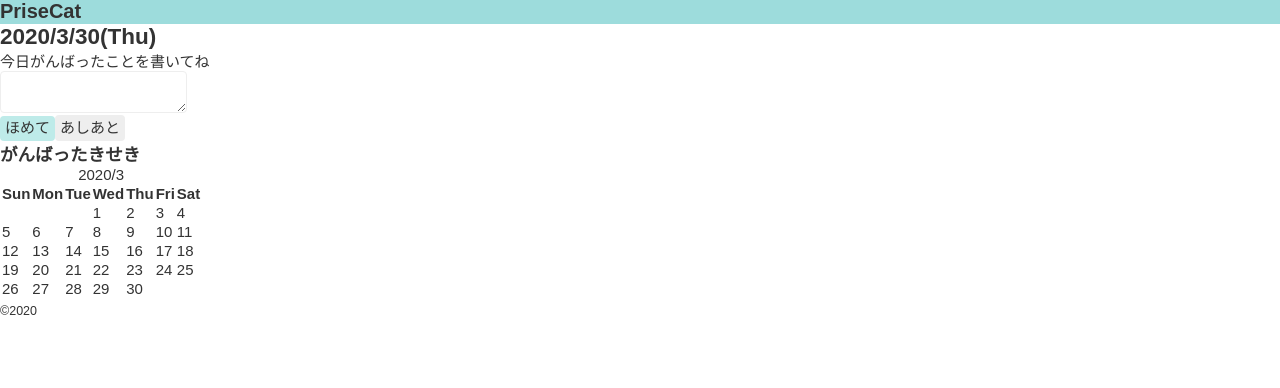
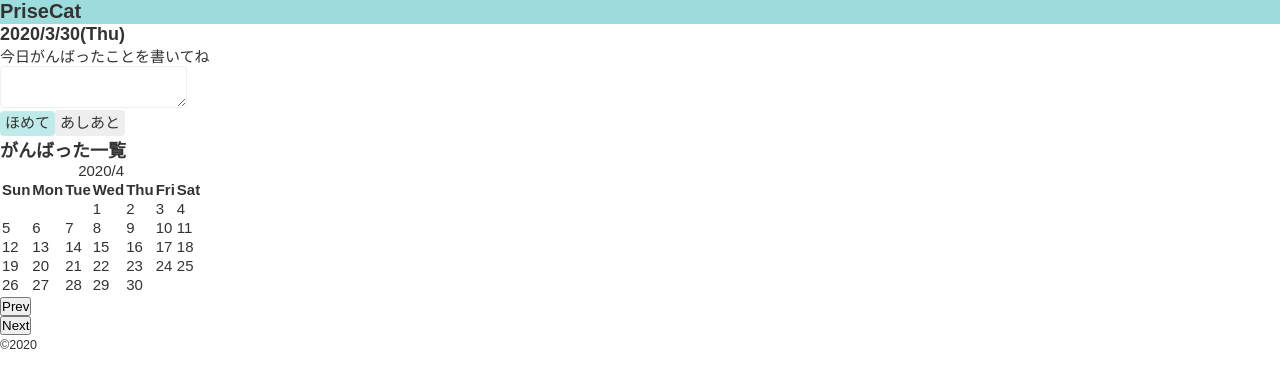
Before and after one commit to harutete/praise-cat, a React (Create React App) app: page / in a window 1280 px wide. Shown: the top 388 px of the page. Built offline with nearby package versions, Linux system fonts and the light colour scheme.

Commit message:
Fix: カレンダーとh2をコンポーネント化する

```diff
--- /dev/null
+++ b/src/components/Calender/index.tsx
@@ -0,0 +1,100 @@
+import React, { useState } from 'react'
+import styled from 'styled-components'
+
+//Component
+import Heading02 from '../atoms/Heading02'
+
+const Calender = () => {
+  const fetchCurrentDate = () => {
+    const date = new Date()
+    const year = date.getFullYear()
+    const month = date.getMonth() + 1
+
+    return `${year}/${month}`
+  }
+  const drawingCalendar = (year?: number, month?: number): (string | number)[][] => {
+    const date = new Date()
+    const currentYear = year || date.getFullYear()
+    const currentMonth = month ? month - 1 : date.getMonth()
+    const startDate = new Date(currentYear, currentMonth, 1)
+    const startWeekDay = startDate.getDay()
+    const endDate = new Date(currentYear, currentMonth + 1, 0)
+    const endDay = endDate.getDate()
+    const dateArr = []
+    let row
+    let col
+    let day = 1
+
+    for (row = 0; row < 6; row++) {
+      const weekArr = []
+      for(col = 0; col < 7; col++) {
+        if (row === 0 && startWeekDay > col) {
+          weekArr.push('')
+        } else if (day > endDay) {
+          weekArr.push('')
+          day++
+        } else {
+          weekArr.push(day)
+          day++
+        }
+      }
+
+      dateArr.push(weekArr)
+    }
+
+    return dateArr
+  }
+  const date = fetchCurrentDate()
+  const currentCalendar = drawingCalendar()
+  const [ currentDate, setCurrentDate ] = useState(date)
+  const [ calender, setCalendar ] = useState(currentCalendar)
+  const reRenderCalender = (event: any) => {
+    const state = event.target.getAttribute('data-pagenation')
+    const dateArr = currentDate.split('/').map(date => parseInt(date, 10))
+    if (state === 'prev') {
+      const year = dateArr[1] === 1 ? dateArr[0] -1 : dateArr[0]
+      const month = dateArr[1] === 1 ? 12 : dateArr[1] - 1
+      const renderCalender = drawingCalendar(year, month)
+      setCurrentDate(`${year}/${month}`)
+      setCalendar(renderCalender)
+    } else {
+      const year = dateArr[1] === 12 ? dateArr[0] + 1 : dateArr[0]
+      const month = dateArr[1] === 12 ? 1 : dateArr[1] + 1
+      const renderCalender = drawingCalendar(year, month)
+      setCurrentDate(`${year}/${month}`)
+      setCalendar(renderCalender)
+    }
+  }
+  const weekDayArr = ['Sun', 'Mon', 'Tue', 'Wed', 'Thu', 'Fri', 'Sat']
+
+  return (
+    <div>
+      <Heading02 text="がんばった一覧" />
+      <table>
+        <caption>{currentDate}</caption>
+        <thead>
+          <tr>
+            {weekDayArr.map((day, index) => <th key={`weekday_${index}`}>{day}</th>)}
+          </tr>
+        </thead>
+        <tbody>
+          {calender.map((week, index) =>
+            <tr key={`week_${index}`}>
+              {week.map((day, index) => <td key={`day_${index}`}>{day}</td>)}
+            </tr>
+          )}
+        </tbody>
+      </table>
+      <ul>
+        <li>
+          <button type="button" onClick={reRenderCalender} data-pagenation="prev">Prev</button>
+        </li>
+        <li>
+          <button type="button" onClick={reRenderCalender} data-pagenation="next">Next</button>
+        </li>
+      </ul>
+    </div>
+  )
+}
+
+export default Calender
--- /dev/null
+++ b/src/components/atoms/Heading02.tsx
@@ -0,0 +1,13 @@
+import React from 'react'
+import styled from 'styled-components'
+
+const Heading02 = (props: { text: string }) => {
+  const Heading = styled.h2`
+    font-size: 1.8rem;
+  `
+  return (
+    <Heading>{props.text}</Heading>
+  )
+}
+
+export default Heading02
--- a/src/pages/App.tsx
+++ b/src/pages/App.tsx
@@ -1,11 +1,13 @@
-import React, { useState, useEffect } from 'react'
+import React from 'react'
 import { ThemeProvider } from 'styled-components'
 import { theme } from '../components/theme'
 // components
 import GlobalStyle from '../components/FoundationStyle'
 import HeaderContent from '../components/organisms/header'
+import Heading02 from '../components/atoms/Heading02'
 import UtilityButton from '../components/atoms/button'
 import Textarea from '../components/atoms/Textarea'
+import Calender from '../components/Calender'
 
 const App: React.FC = () => {
   const weekDayArr = ['Sun', 'Mon', 'Tue', 'Wed', 'Thu', 'Fri', 'Sat']
@@ -18,57 +20,13 @@ const App: React.FC = () => {
 
     return `${year}/${month}/${day}(${weekDayArr[weekDayIndex]})`
   }
-  const captionDate = () => {
-    const date = new Date()
-    const year = date.getFullYear()
-    const month = date.getMonth()
-
-    return `${year}/${month}`
-  }
-  const drawingCalendar = (year?: number, month?: number): (string | number)[][] => {
-    const date = new Date()
-    const currentYear = year || date.getFullYear()
-    const currentMonth = month || date.getMonth()
-    const isLeapYear =
-      (currentYear % 4 === 0 && currentYear % 100 !== 0) ||
-      currentYear % 400 ===0
-    const startDate = new Date(currentYear, currentMonth, 1)
-    const startDay = startDate.getDay()
-    const endDate = new Date(currentYear, currentMonth + 1, 0)
-    const endDay = endDate.getDay()
-    const end = endDate.getDate()
-    const dateArr = []
-    let row
-    let col
-    let day = 1
-
-    for (row = 0; row < 6; row++) {
-      const weekArr = []
-      for(col = 0; col < 7; col++) {
-        if (row === 0 && startDay > col) {
-          weekArr.push('')
-        } else if (day > end) {
-          weekArr.push('')
-          day++
-        } else {
-          weekArr.push(day)
-          day++
-        }
-      }
-
-      dateArr.push(weekArr)
-    }
-
-    return dateArr
-  }
-  const calendar = drawingCalendar()
   return (
     <ThemeProvider theme={theme}>
       <GlobalStyle />
       <div className="App">
         <HeaderContent />
         <main>
-          <h2>{formattedDateStr()}</h2>
+          <Heading02 text={formattedDateStr()} />
           <p>今日がんばったことを書いてね</p>
           <div className="content-input-work">
             <div className="content-input-work__textarea">
@@ -79,24 +37,7 @@ const App: React.FC = () => {
               <UtilityButton isAnchor text={'あしあと'} href="list" />
             </div>
           </div>
-          <div>
-            <h3>がんばったきせき</h3>
-            <table>
-              <caption>{captionDate()}</caption>
-              <thead>
-                <tr>
-                  {weekDayArr.map((day, index) => <th key={`day_${index}`}>{day}</th>)}
-                </tr>
-              </thead>
-                {calendar.map(week =>
-                  <tr>
-                    {week.map(day => <td>{day}</td>)}
-                  </tr>
-                )}
-              <tbody>
-              </tbody>
-            </table>
-          </div>
+          <Calender />
         </main>
         <footer>
           <small>&copy;2020</small>
```
